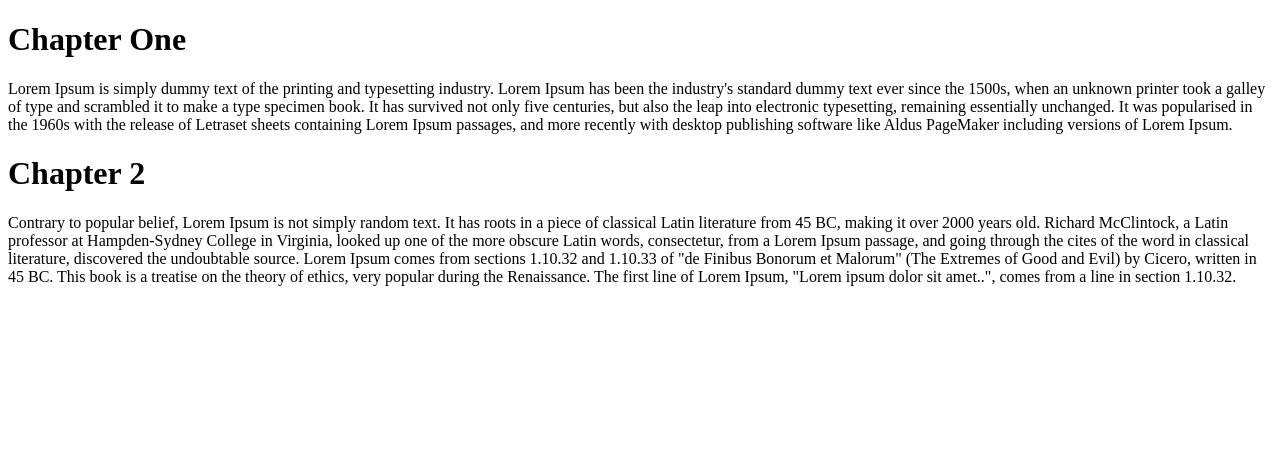
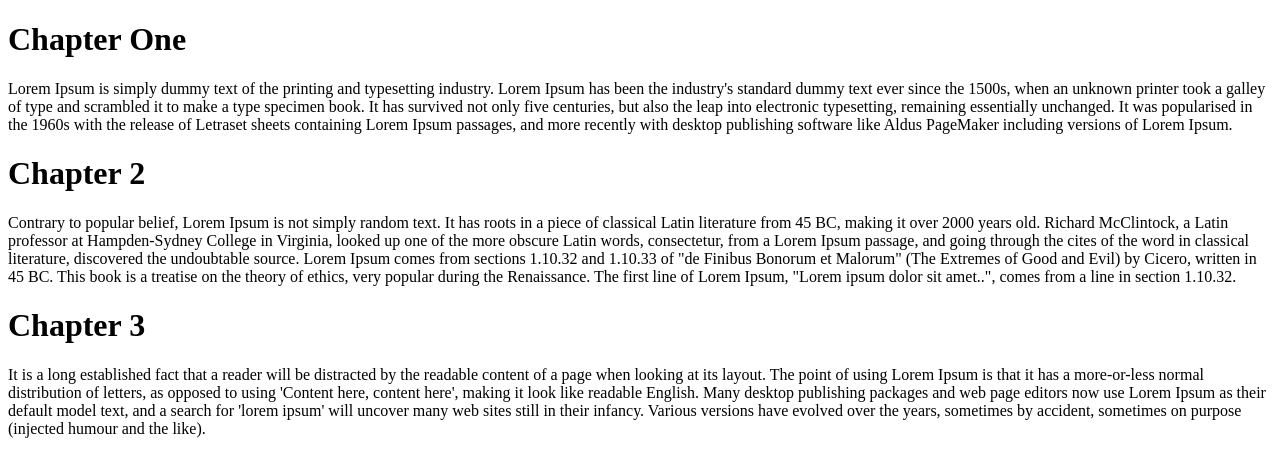
Before and after one commit to 169975/wad_project2, a plain HTML site: page index.html in a window 1280 px wide. Drawn offline with Linux system fonts and the light colour scheme.

Commit message:
I added the third chapter

```diff
--- a/index.html
+++ b/index.html
@@ -10,5 +10,7 @@
     <p>Lorem Ipsum is simply dummy text of the printing and typesetting industry. Lorem Ipsum has been the industry's standard dummy text ever since the 1500s, when an unknown printer took a galley of type and scrambled it to make a type specimen book. It has survived not only five centuries, but also the leap into electronic typesetting, remaining essentially unchanged. It was popularised in the 1960s with the release of Letraset sheets containing Lorem Ipsum passages, and more recently with desktop publishing software like Aldus PageMaker including versions of Lorem Ipsum. </p>
     <h1>Chapter 2</h1>
     <p> Contrary to popular belief, Lorem Ipsum is not simply random text. It has roots in a piece of classical Latin literature from 45 BC, making it over 2000 years old. Richard McClintock, a Latin professor at Hampden-Sydney College in Virginia, looked up one of the more obscure Latin words, consectetur, from a Lorem Ipsum passage, and going through the cites of the word in classical literature, discovered the undoubtable source. Lorem Ipsum comes from sections 1.10.32 and 1.10.33 of "de Finibus Bonorum et Malorum" (The Extremes of Good and Evil) by Cicero, written in 45 BC. This book is a treatise on the theory of ethics, very popular during the Renaissance. The first line of Lorem Ipsum, "Lorem ipsum dolor sit amet..", comes from a line in section 1.10.32.</p>
+<h1>Chapter 3</h1>
+<p>It is a long established fact that a reader will be distracted by the readable content of a page when looking at its layout. The point of using Lorem Ipsum is that it has a more-or-less normal distribution of letters, as opposed to using 'Content here, content here', making it look like readable English. Many desktop publishing packages and web page editors now use Lorem Ipsum as their default model text, and a search for 'lorem ipsum' will uncover many web sites still in their infancy. Various versions have evolved over the years, sometimes by accident, sometimes on purpose (injected humour and the like). </p>
 </body>
 </html>
```
